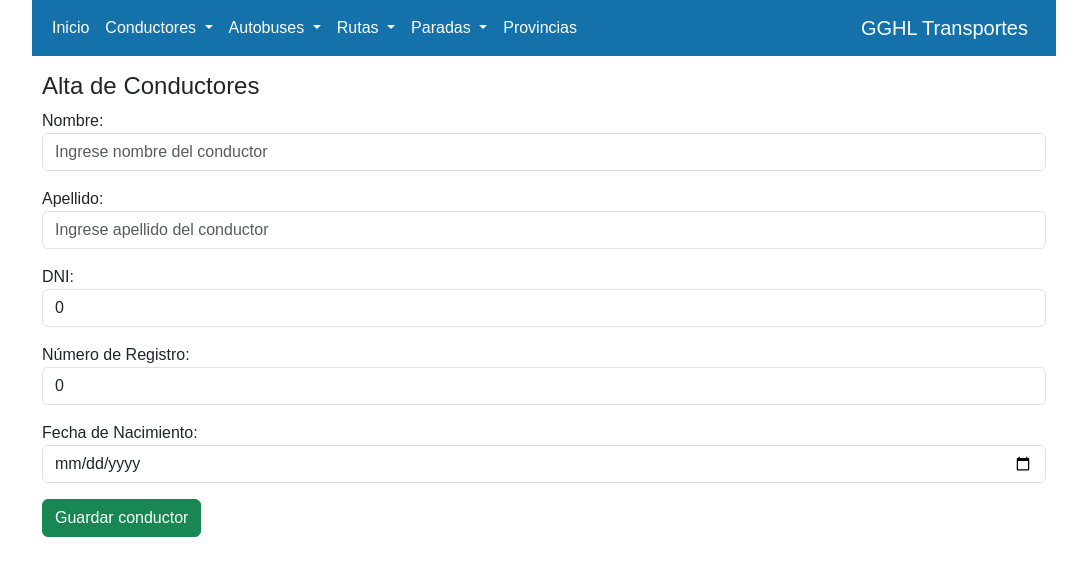
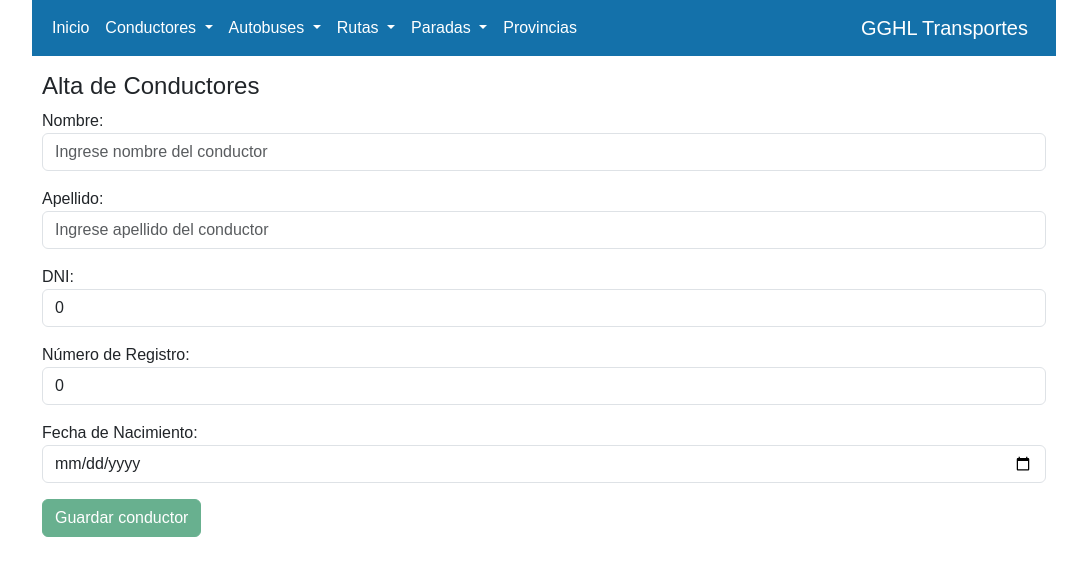
Before and after one commit to Gabriel-IFTS24/GGHL_NG, an Angular app: page /conductores-alta in a window 1280 px wide. Shown: the top 576 px of the page, without its empty margins (96-1183 px from the left). Built offline with nearby package versions, Linux system fonts and the light colour scheme.

Commit message:
Validaciones en alta y detalle de Conductores

```diff
--- a/src/app/componentes/conductores-alta/conductores-alta.component.html
+++ b/src/app/componentes/conductores-alta/conductores-alta.component.html
@@ -6,24 +6,41 @@
     <div class="form-group mb-3">
       <label for="nombre">Nombre:</label>
       <input type="text" class="form-control" id="nombre" name="nombre" formControlName="nombre" placeholder="Ingrese nombre del conductor">
+      @if(conductorForm.get('nombre')?.errors?.['required'] && conductorForm.get('nombre')?.touched){
+        <div class="text-danger">Debe ingresar el nombre.</div>}
     </div>
+
     <div class="form-group mb-3">
       <label for="apellido">Apellido:</label>
       <input type="text" class="form-control" id="apellido" name="apellido" formControlName="apellido" placeholder="Ingrese apellido del conductor">
+      @if(conductorForm.get('apellido')?.errors?.['required'] && conductorForm.get('apellido')?.touched){
+        <div class="text-danger">Debe ingresar el apellido.</div>}
     </div>
+
+    <div class="form-group mb-3">
+      <label for="DNI">DNI:</label>
+      <input type="number" class="form-control" id="DNI" name="DNI" formControlName="DNI" placeholder="Ingrese número de documento">
+      @if(conductorForm.get('DNI')?.errors?.['required'] && conductorForm.get('DNI')?.touched){
+        <div class="text-danger">Debe ingresar el DNI.</div>}
+      @if(conductorForm.get('DNI')?.errors?.['min'] && conductorForm.get('DNI')?.touched){
+        <div class="text-danger">El DNI debe ser tener al menos 7 números.</div>}
     </div>
-  <div class="form-group mb-3">
-    <label for="registro">DNI:</label>
-    <input type="number" class="form-control" id="DNI" name="DNI" formControlName="DNI" placeholder="Ingrese número de documento">
-  </div>
+
     <div class="form-group mb-3">
       <label for="registro">Número de Registro:</label>
       <input type="number" class="form-control" id="registro" name="registro" formControlName="numeroRegistro" placeholder="Ingrese número de registro">
+      @if(conductorForm.get('registro')?.errors?.['required'] && conductorForm.get('registro')?.touched){
+        <div class="text-danger">Debe ingresar el número de registro.</div>}
     </div>
+
     <div class="form-group mb-3">
       <label for="fechaNacimiento">Fecha de Nacimiento:</label>
       <input type="date" class="form-control" id="fechaNacimiento" formControlName="fechaNacimiento" >
+      @if(conductorForm.get('fechaNacimiento')?.errors?.['required'] && conductorForm.get('fechaNacimiento')?.touched){
+        <div class="text-danger">Debe ingresar la fecha de nacimiento.</div>}
     </div>
 
     <button class="btn btn-success" (click)="agregarConductor()" [disabled]="!conductorForm.valid" >Guardar conductor</button>
+
+  </div>
 </form>
--- a/src/app/componentes/conductores-alta/conductores-alta.component.ts
+++ b/src/app/componentes/conductores-alta/conductores-alta.component.ts
@@ -16,11 +16,11 @@ export class ConductoresAltaComponent {
      private router: Router) { }
 
   public conductorForm = new FormGroup({
-    apellido: new FormControl(''),
-    nombre: new FormControl(''),
-    DNI: new FormControl(0),
-    numeroRegistro: new FormControl(0),
-    fechaNacimiento: new FormControl(''),
+    apellido: new FormControl('', Validators.required),
+    nombre: new FormControl('', Validators.required),
+    DNI: new FormControl(0, [Validators.required, Validators.min(1000000)]),
+    numeroRegistro: new FormControl(0, Validators.required),
+    fechaNacimiento: new FormControl('', Validators.required),
   })
 
   agregarConductor(){
--- a/src/app/componentes/conductores-detalle/conductores-detalle.component.html
+++ b/src/app/componentes/conductores-detalle/conductores-detalle.component.html
@@ -5,26 +5,38 @@
     <div class="mb-3">
     <label for="nombre" class="form-label">Nombre</label>
     <input type="text" class="form-control" id="nombre" formControlName="nombre">
+    @if(conductorForm.get('nombre')?.errors?.['required'] && conductorForm.get('nombre')?.touched){
+        <div class="text-danger">Debe ingresar el nombre.</div>}
     </div>
 
     <div class="mb-3">
     <label for="apellido" class="form-label">Apellido</label>
     <input type="text" class="form-control" id="apellido" formControlName="apellido">
+    @if(conductorForm.get('apellido')?.errors?.['required'] && conductorForm.get('apellido')?.touched){
+        <div class="text-danger">Debe ingresar el apellido.</div>}
     </div>
 
     <div class="mb-3">
-        <label for="DNI" class="form-label">DNI</label>
-        <input type="number" class="form-control" id="DNI" formControlName="DNI">
-        </div>
+    <label for="DNI" class="form-label">DNI</label>
+    <input type="number" class="form-control" id="DNI" formControlName="DNI">
+    @if(conductorForm.get('DNI')?.errors?.['required'] && conductorForm.get('DNI')?.touched){
+        <div class="text-danger">Debe ingresar el DNI.</div>}
+        @if(conductorForm.get('DNI')?.errors?.['min'] && conductorForm.get('DNI')?.touched){
+        <div class="text-danger">El DNI debe ser tener al menos 7 números.</div>}
+    </div>
 
     <div class="mb-3">
     <label for="registro" class="form-label">Nº de Registro</label>
     <input type="number" class="form-control" id="numeroRegistro" formControlName="numeroRegistro">
+    @if(conductorForm.get('registro')?.errors?.['required'] && conductorForm.get('registro')?.touched){
+        <div class="text-danger">Debe ingresar el número de registro.</div>}
     </div>
 
     <div class="mb-3">
     <label for="fechaNacimiento" class="form-label">Fecha de Nacimiento</label>
     <input type="date" class="form-control" id="fechaNacimiento" formControlName="fechaNacimiento">
+    @if(conductorForm.get('fechaNacimiento')?.errors?.['required'] && conductorForm.get('fechaNacimiento')?.touched){
+        <div class="text-danger">Debe ingresar la fecha de nacimiento.</div>}
     </div>
 
     <button class="btn btn-success" (click)="guardarConductor()" [disabled]="!conductorForm.valid" >Guardar conductor</button>
--- a/src/app/componentes/conductores-detalle/conductores-detalle.component.ts
+++ b/src/app/componentes/conductores-detalle/conductores-detalle.component.ts
@@ -42,11 +42,11 @@ export class ConductoresDetalleComponent  implements OnInit{
 
     this.conductorForm = new FormGroup({
       id: new FormControl(this.conductor?.id),
-      apellido: new FormControl(this.conductor?.apellido),
-      nombre: new FormControl(this.conductor?.nombre),
-      DNI: new FormControl(this.conductor?.DNI),
-      numeroRegistro: new FormControl(this.conductor?.numeroRegistro),
-      fechaNacimiento: new FormControl(this.conductor?.fechaNacimiento),
+      apellido: new FormControl(this.conductor?.apellido, Validators.required),
+      nombre: new FormControl(this.conductor?.nombre, Validators.required),
+      DNI: new FormControl(this.conductor?.DNI, [Validators.required, Validators.min(1000000)]),
+      numeroRegistro: new FormControl(this.conductor?.numeroRegistro, Validators.required),
+      fechaNacimiento: new FormControl(this.conductor?.fechaNacimiento, Validators.required),
     });
 
   }
--- a/src/app/servicios/colectivo.service.ts
+++ b/src/app/servicios/colectivo.service.ts
@@ -60,7 +60,7 @@ export class ColectivoService {
 
   public borrarColectivo(id: number): void {
     let colectivosActuales = this.obtenerColectivos();
-    colectivosActuales = colectivosActuales.filter((c) => c.id !== id);
+    colectivosActuales = colectivosActuales.filter((c) => c.id != id);
     this.guardarColectivosEnLocalStorage(colectivosActuales);
   }
 
```
Lines whose indentation alone changed are shown as unchanged.
